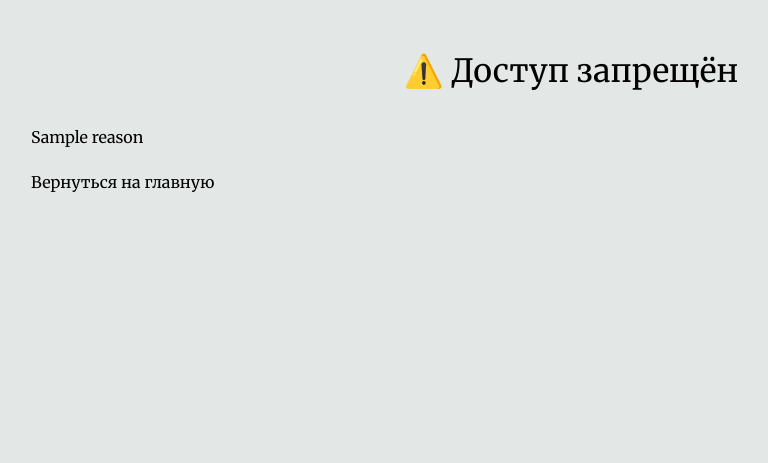
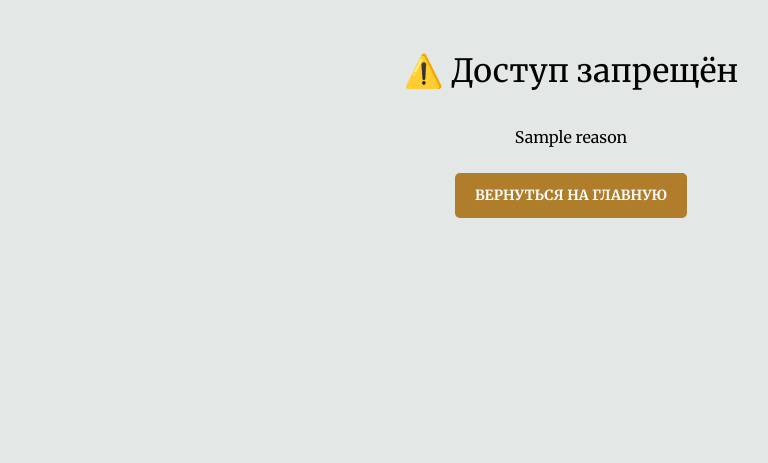
Before and after one commit to VlIsLavead/chip-platform-to-vps, a Django app: template account/templates/account/forbidden.html in a window 1280 px wide. Shown: the part 118-581 px from the top of the page, without its empty margins (69-837 px from the left). Run offline with Django 4.2, Linux system fonts and the light colour scheme; the template is opened without the code that fills it: most values are stand-ins (such as "Sample title", 1, 10 or a date in 2020); parts of the project's set-up code (start-up, migrations or seed data) failed here and were passed over; some libraries are stand-ins or nearby versions; some web fonts are replaced.

Commit message:
feat: forbid editing orders user is not a creator of (#138)
Редактирование заказов заказчиком:
- запрет на редактирование чужих заказов
- доработать стили для индикации запрета

```diff
--- a/account/static/css/base.css
+++ b/account/static/css/base.css
@@ -1044,3 +1044,7 @@ input::-webkit-inner-spin-button {
     font-size: 16px;
     color: red;
 }
+
+.forbidden_text{
+    text-align: center;
+}
--- a/account/templates/account/forbidden.html
+++ b/account/templates/account/forbidden.html
@@ -2,6 +2,10 @@
 
 {% block content %}
     <h1>⚠️ Доступ запрещён</h1>
-    <p>{{ reason }}</p>
-    <p><a href="{% url 'dashboard' %}">Вернуться на главную</a></p>
+    <p class="forbidden_text">{{ reason }}</p>
+    <p class="forbidden_text">
+        <a class="button function-button" href="{% url 'dashboard' %}">
+        Вернуться на главную
+        </a>
+    </p>
 {% endblock %}
```
Also changed, not shown: account/decorators/restrict.py (+8 -0 lines).
